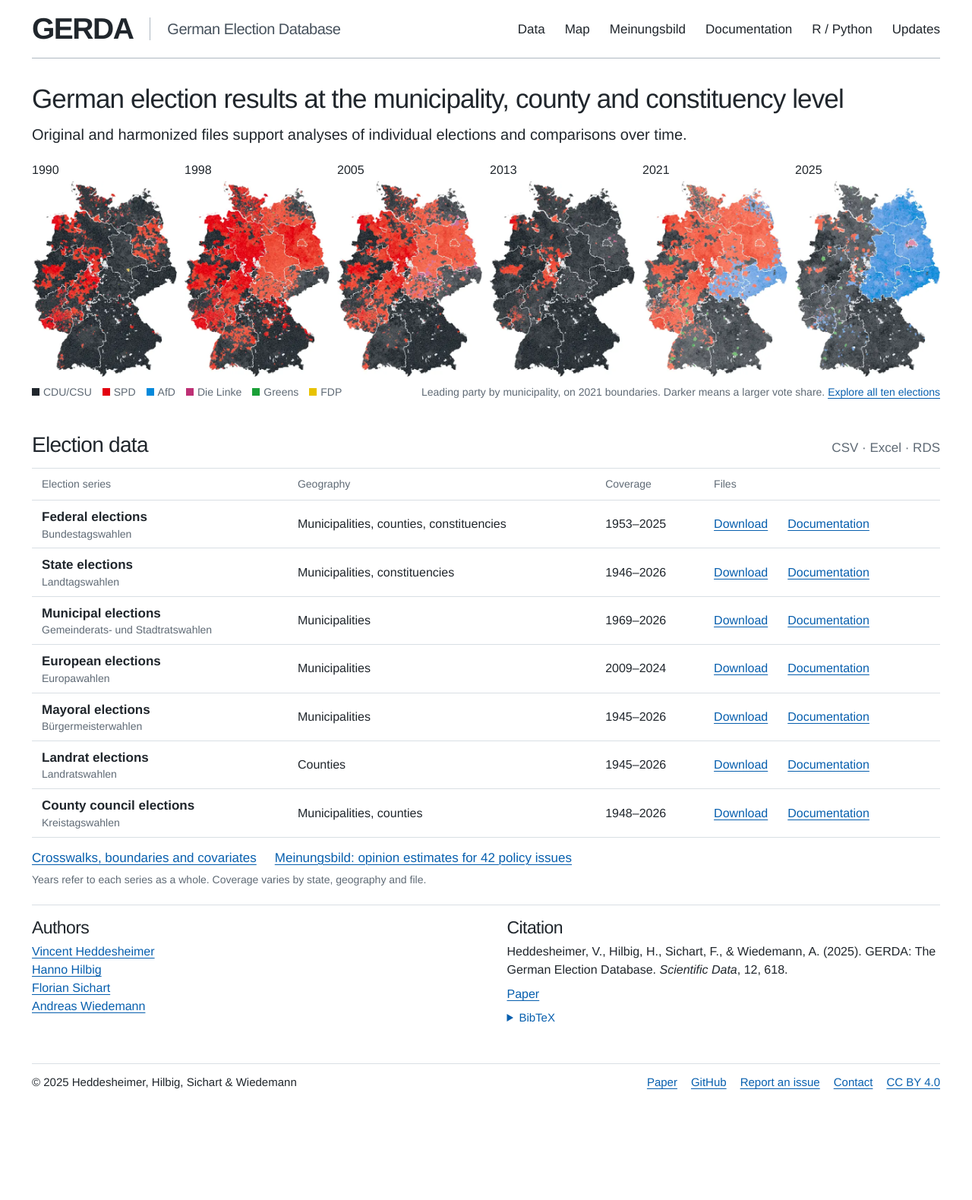
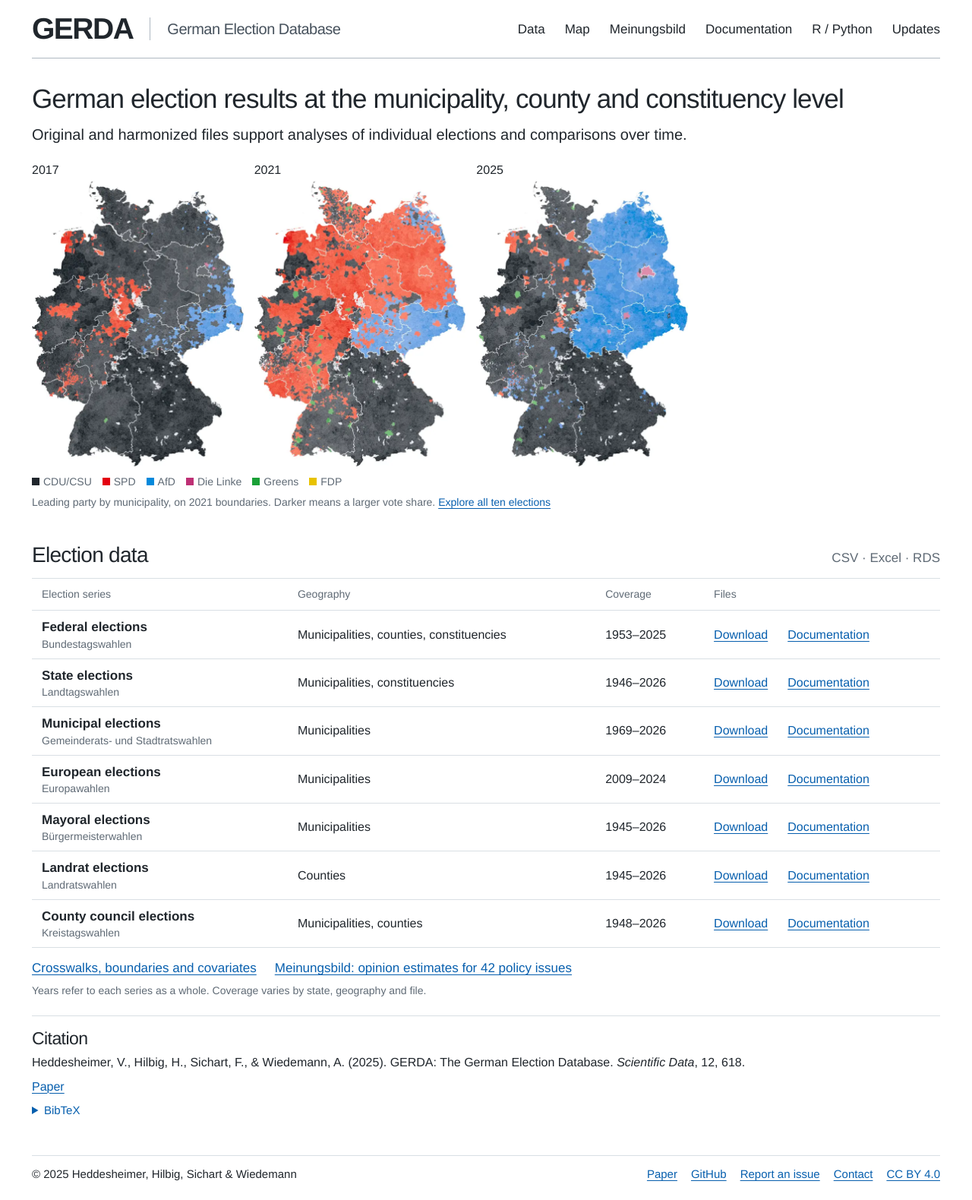
Before and after one commit to awiedem/awiedem.github.io, a Jekyll site: the page built from index.md, in a window 1280 px wide. Shown: the whole page at 76% size. Built offline with Jekyll 4.4.1, drawn with Linux system fonts in a browser that asks for light colours; before the commit the page ends 1458 px from its top, so only the background shows below that.

Commit message:
Homepage: last three federal elections, 2021-boundary data, one citation block
The map band shows 2017, 2021 and 2025 instead of six elections. The
explorer's federal and state files now come from the _21 harmonized files,
so they match the 2021 shapes they are drawn on and the caption 'on 2021
boundaries' is true; this fills 40 municipalities per map that were blank.
The Authors and Citation columns become one Citation section.

Co-Authored-By: Claude Opus 5.5 <noreply@anthropic.com>

```diff
--- a/assets/css/custom.css
+++ b/assets/css/custom.css
@@ -419,13 +419,14 @@ tbody tr:hover {
 }
 
 .map-strip {
+  max-width: 54rem;
   margin: 0 0 8px;
 }
 
 .map-strip-maps {
   display: grid;
-  grid-template-columns: repeat(6, minmax(0, 1fr));
-  gap: 10px;
+  grid-template-columns: repeat(3, minmax(0, 1fr));
+  gap: 14px;
 }
 
 .map-strip-item {
@@ -529,33 +530,23 @@ tbody tr:hover {
   gap: 4px 24px;
 }
 
-.credit-grid {
-  display: grid;
-  grid-template-columns: 1fr 1fr;
-  gap: 55px;
+.home-citation {
   padding-top: 16px;
   border-top: 1px solid var(--color-border);
 }
 
-.credit-grid h2 {
+.home-citation h2 {
   margin: 0 0 6px;
   font-size: 23px;
 }
 
-.credit-grid p {
+.home-citation p {
   margin-bottom: 8px;
   font-size: 16px;
 }
 
-.author-list {
-  margin: 0 0 12px;
-  padding: 0;
-  list-style: none;
-  font-size: 16px;
-}
-
-.author-list li {
-  margin: 0;
+.home-citation .citation-detail {
+  max-width: var(--measure);
 }
 
 .citation-detail {
@@ -901,8 +892,8 @@ a[aria-busy="true"] { cursor: progress; }
   h2 { font-size: 24px; }
   .page-intro { font-size: 18px; }
   .home-lede h1 { font-size: 28px; }
-  .credit-grid, .packages-grid { grid-template-columns: 1fr; gap: 20px; }
-  .map-strip-maps { grid-template-columns: repeat(3, minmax(0, 1fr)); }
+  .packages-grid { grid-template-columns: 1fr; gap: 20px; }
+  .map-strip-maps { gap: 8px; }
   .home-table th:nth-child(2), .home-table td:nth-child(2) { display: none; }
   .home-table th, .home-table td { padding-left: 0; padding-right: 8px; font-size: 15px; }
   .series-name { font-size: 16px; }
--- a/index.md
+++ b/index.md
@@ -47,12 +47,9 @@ image: /assets/images/map_elec_fed_combined.jpg
 
 <figure class="map-strip">
   <div class="map-strip-maps">
-    <a class="map-strip-item" href="/dashboard/?year=1990&amp;show=winning_party" title="Open 1990 in the election explorer"><span>1990</span><img src="/assets/images/map_federal_1990.webp" alt="Leading party by municipality in the 1990 federal election" width="420" height="567" decoding="async"></a>
-    <a class="map-strip-item" href="/dashboard/?year=1998&amp;show=winning_party" title="Open 1998 in the election explorer"><span>1998</span><img src="/assets/images/map_federal_1998.webp" alt="Leading party by municipality in the 1998 federal election" width="420" height="567" decoding="async"></a>
-    <a class="map-strip-item" href="/dashboard/?year=2005&amp;show=winning_party" title="Open 2005 in the election explorer"><span>2005</span><img src="/assets/images/map_federal_2005.webp" alt="Leading party by municipality in the 2005 federal election" width="420" height="567" decoding="async"></a>
-    <a class="map-strip-item" href="/dashboard/?year=2013&amp;show=winning_party" title="Open 2013 in the election explorer"><span>2013</span><img src="/assets/images/map_federal_2013.webp" alt="Leading party by municipality in the 2013 federal election" width="420" height="567" decoding="async" loading="lazy"></a>
-    <a class="map-strip-item" href="/dashboard/?year=2021&amp;show=winning_party" title="Open 2021 in the election explorer"><span>2021</span><img src="/assets/images/map_federal_2021.webp" alt="Leading party by municipality in the 2021 federal election" width="420" height="567" decoding="async" loading="lazy"></a>
-    <a class="map-strip-item" href="/dashboard/?year=2025&amp;show=winning_party" title="Open 2025 in the election explorer"><span>2025</span><img src="/assets/images/map_federal_2025.webp" alt="Leading party by municipality in the 2025 federal election" width="420" height="567" decoding="async" loading="lazy"></a>
+    <a class="map-strip-item" href="/dashboard/?year=2017&amp;show=winning_party" title="Open 2017 in the election explorer"><span>2017</span><img src="/assets/images/map_federal_2017.webp" alt="Leading party by municipality in the 2017 federal election" width="560" height="756" decoding="async"></a>
+    <a class="map-strip-item" href="/dashboard/?year=2021&amp;show=winning_party" title="Open 2021 in the election explorer"><span>2021</span><img src="/assets/images/map_federal_2021.webp" alt="Leading party by municipality in the 2021 federal election" width="560" height="756" decoding="async"></a>
+    <a class="map-strip-item" href="/dashboard/?year=2025&amp;show=winning_party" title="Open 2025 in the election explorer"><span>2025</span><img src="/assets/images/map_federal_2025.webp" alt="Leading party by municipality in the 2025 federal election" width="560" height="756" decoding="async"></a>
   </div>
   <figcaption class="map-caption">
     <span class="map-legend">
@@ -132,18 +129,7 @@ image: /assets/images/map_elec_fed_combined.jpg
   <p class="small">Years refer to each series as a whole. Coverage varies by state, geography and file.</p>
 </div>
 
-<div class="credit-grid" id="contributing">
-  <div id="authors">
-    <h2>Authors</h2>
-    <ul class="author-list">
-      <li><a href="https://vincentheddesheimer.github.io/">Vincent Heddesheimer</a></li>
-      <li><a href="https://www.hannohilbig.com/">Hanno Hilbig</a></li>
-      <li><a href="https://www.floriansichart.com/">Florian Sichart</a></li>
-      <li><a href="https://www.abwiedemann.com/">Andreas Wiedemann</a></li>
-    </ul>
-  </div>
-  <div id="citation">
-    <h2>Citation</h2>
-    {% include citation.html %}
-  </div>
-</div>
+<section class="home-citation" id="citation">
+  <h2>Citation</h2>
+  {% include citation.html %}
+</section>
```
Also changed, not shown: CLAUDE.md (+3 -3 lines), scripts/generate_dashboard_data.py (+6 -3 lines), assets/images/map_elec_fed_combined.jpg, assets/images/map_federal_1990.webp (deleted), assets/images/map_federal_1998.webp (deleted), assets/images/map_federal_2005.webp (deleted), assets/images/map_federal_2013.webp (deleted), assets/images/map_federal_2017.webp (added), assets/images/map_federal_2021.webp, assets/images/map_federal_2025.webp, 3 other files.
